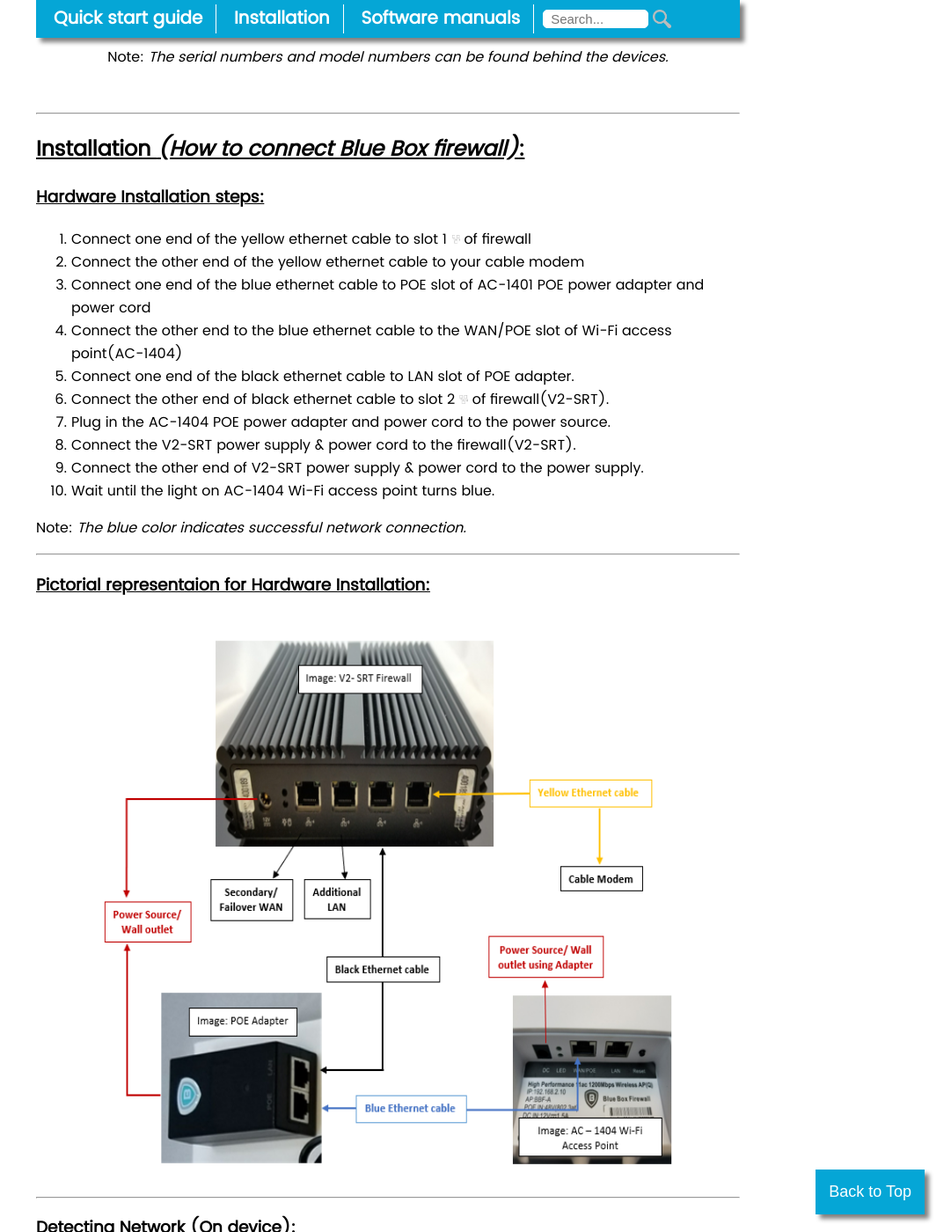
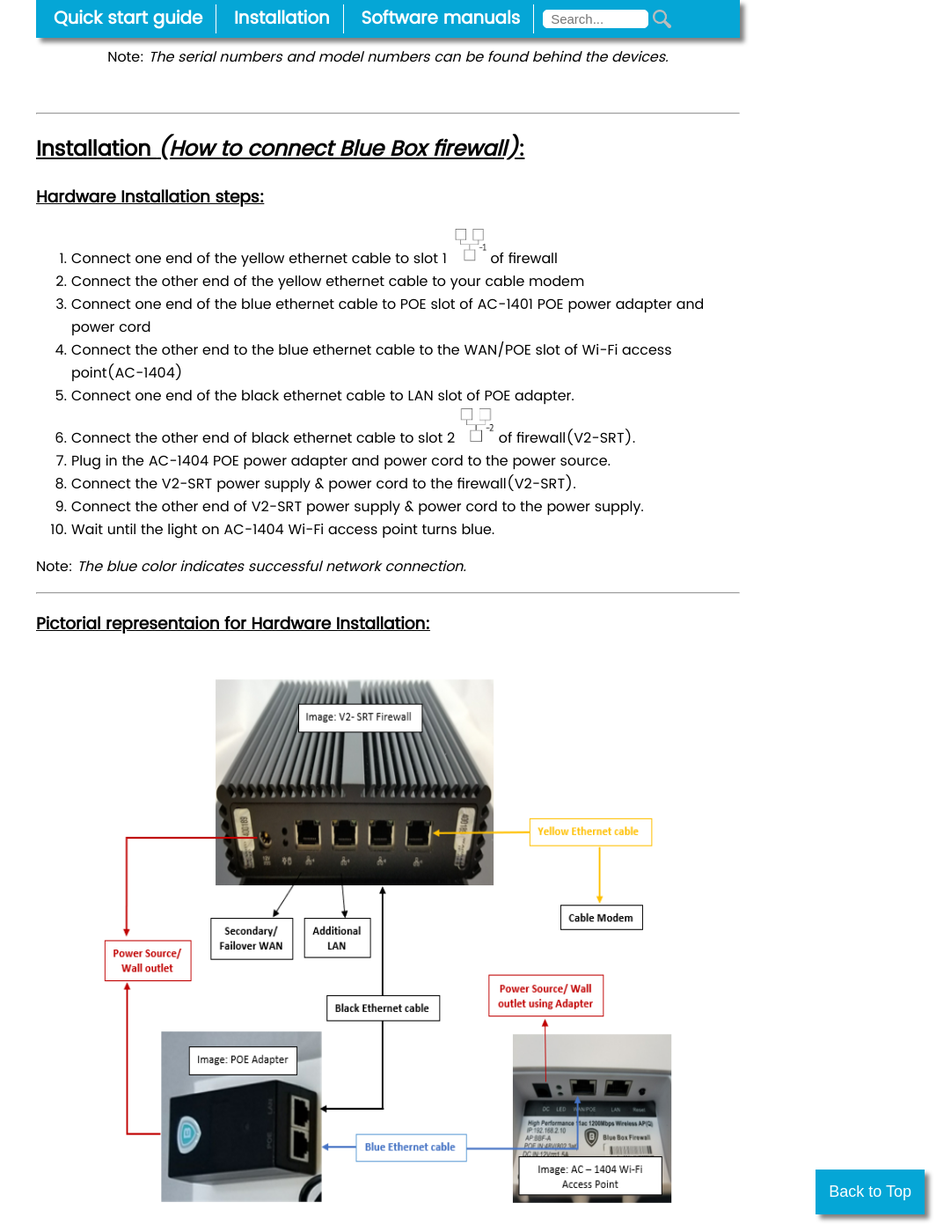
Before and after one commit to bbfmanuals/User-manuals, a Jekyll site: the page index.html, which Jekyll copies as it is, in a window 1280 px wide and 1400 px high, scrolled down 2551 px. Shown: the whole window at 88% size, without its empty margins (199-1280 px from the left). Built offline with Jekyll 4.4.1, drawn with Linux system fonts in a browser that asks for light colours.

Commit message:
symbols wan/lan

```diff
--- a/assets/css/index.css
+++ b/assets/css/index.css
@@ -161,8 +161,8 @@
 /*Wan or Lan symbols*/
 
 		.wan-lan {
-			width: 10px;
-			height: 10px;
+			width: 40px;
+			height: 40px;
 		}
 
 /*Pictorial representation*/
```
